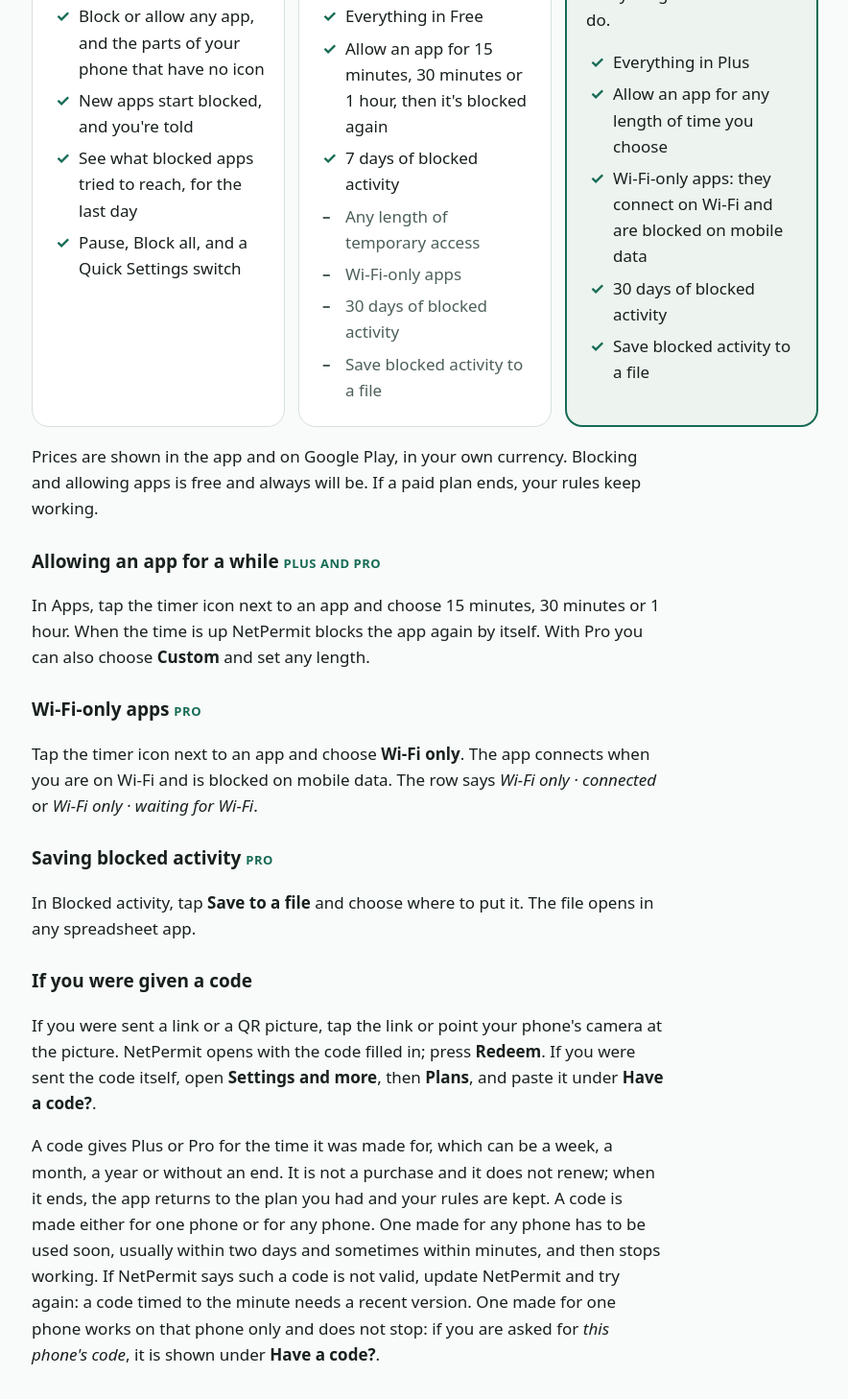
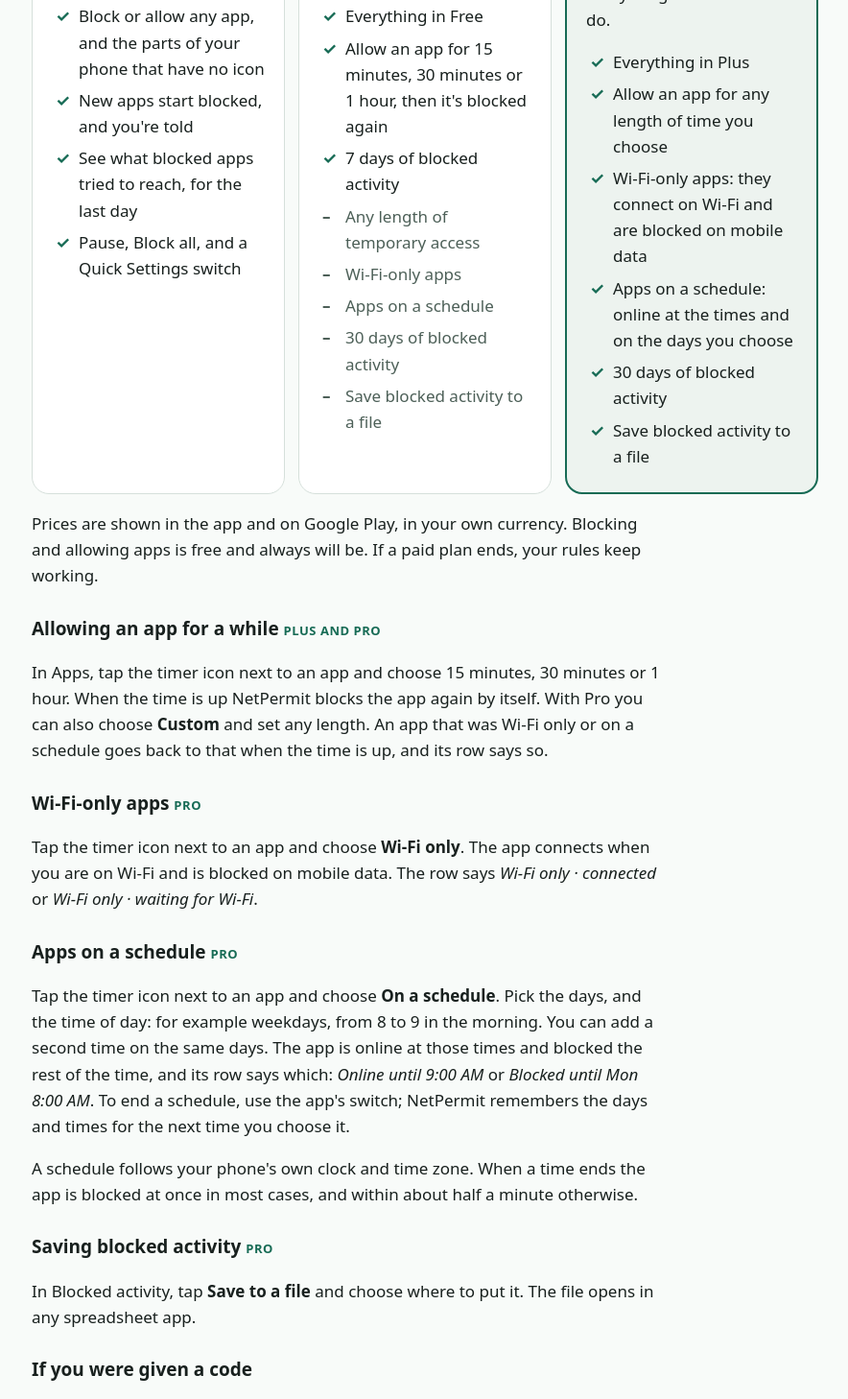
Before and after one commit to banzarti-art/netpermit-site, a plain HTML site: page how-to.html in a window 1280 px wide. Shown: the part 5796-7254 px from the top of the page at 96% size, without its empty margins (197-1081 px from the left). Drawn offline with Linux system fonts and the light colour scheme.

Commit message:
Apps on a schedule (build 10004)

```diff
--- a/how-to.html
+++ b/how-to.html
@@ -139,6 +139,7 @@ same section says where each browser on your phone keeps that setting.</p>
       <li>7 days of blocked activity</li>
       <li class="no">Any length of temporary access</li>
       <li class="no">Wi-Fi-only apps</li>
+      <li class="no">Apps on a schedule</li>
       <li class="no">30 days of blocked activity</li>
       <li class="no">Save blocked activity to a file</li>
     </ul>
@@ -151,6 +152,7 @@ same section says where each browser on your phone keeps that setting.</p>
       <li>Everything in Plus</li>
       <li>Allow an app for any length of time you choose</li>
       <li>Wi-Fi-only apps: they connect on Wi-Fi and are blocked on mobile data</li>
+      <li>Apps on a schedule: online at the times and on the days you choose</li>
       <li>30 days of blocked activity</li>
       <li>Save blocked activity to a file</li>
     </ul>
@@ -163,12 +165,22 @@ is free and always will be. If a paid plan ends, your rules keep working.</p>
 <h3>Allowing an app for a while <span class="plan-tag">PLUS AND PRO</span></h3>
 <p>In Apps, tap the timer icon next to an app and choose 15 minutes, 30 minutes or 1 hour. When
 the time is up NetPermit blocks the app again by itself. With Pro you can also choose
-<strong>Custom</strong> and set any length.</p>
+<strong>Custom</strong> and set any length. An app that was Wi-Fi only or on a schedule goes back
+to that when the time is up, and its row says so.</p>
 
 <h3>Wi-Fi-only apps <span class="plan-tag">PRO</span></h3>
 <p>Tap the timer icon next to an app and choose <strong>Wi-Fi only</strong>. The app connects when
 you are on Wi-Fi and is blocked on mobile data. The row says <em>Wi-Fi only · connected</em> or
 <em>Wi-Fi only · waiting for Wi-Fi</em>.</p>
+
+<h3>Apps on a schedule <span class="plan-tag">PRO</span></h3>
+<p>Tap the timer icon next to an app and choose <strong>On a schedule</strong>. Pick the days, and
+the time of day: for example weekdays, from 8 to 9 in the morning. You can add a second time on
+the same days. The app is online at those times and blocked the rest of the time, and its row says
+which: <em>Online until 9:00 AM</em> or <em>Blocked until Mon 8:00 AM</em>. To end a schedule,
+use the app's switch; NetPermit remembers the days and times for the next time you choose it.</p>
+<p>A schedule follows your phone's own clock and time zone. When a time ends the app is blocked at
+once in most cases, and within about half a minute otherwise.</p>
 
 <h3>Saving blocked activity <span class="plan-tag">PRO</span></h3>
 <p>In Blocked activity, tap <strong>Save to a file</strong> and choose where to put it. The file
```
Also changed, not shown: index.html (+5 -0 lines), terms.html (+5 -1 lines).
